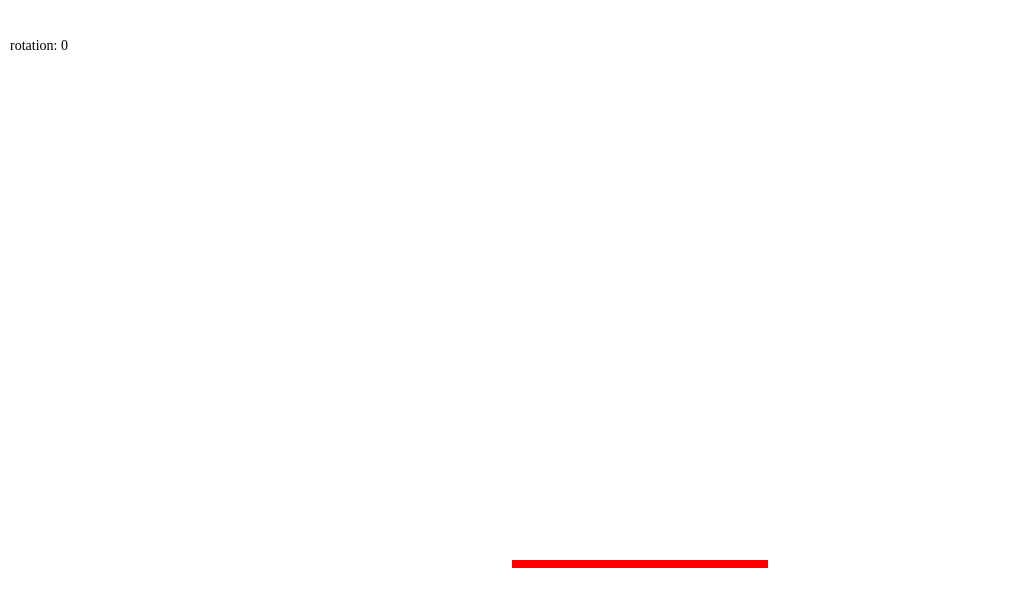
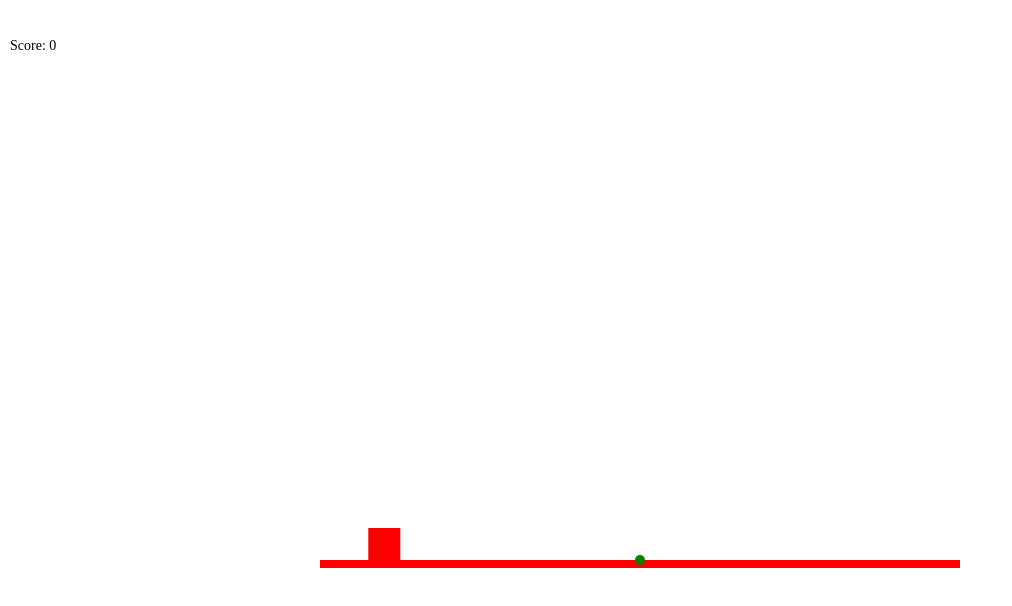
Before and after one commit to James226/Topple, a plain HTML site: page index.html in a window 1280 px wide. Shown: the whole page, without its empty margins (0-1012 px from the left). Drawn offline with Linux system fonts and the light colour scheme.

Commit message:
Added basic boxes & seesaw movement

```diff
--- a/index.html
+++ b/index.html
@@ -8,6 +8,7 @@
 
 		<script>
 			var TO_RADIANS = Math.PI/180;
+			var ROTATION_SPEED = 2;
 
 			var canvas = document.getElementById("gameCanvas");
 			canvas.width = window.innerWidth;
@@ -17,31 +18,111 @@
 
 			var sizeWidth = context.canvas.clientWidth;
 			var sizeHeight = context.canvas.clientHeight;
+			var aspectRatio = sizeWidth / sizeHeight;
 
 			var rotation = 0;
-			var rotateDirection = 1;
+			var activeKeys = [];
+
+			var score = 0;
+
+			var lastDrop = 0;
+			var blocks = [];
+
+			var halfHeight = (-.025 * aspectRatio) / 2 * sizeHeight;
+
+			var getSeeSawHeight = function(x, rot) {
+				return (0.7 * sizeHeight) - (Math.tan((rot) * TO_RADIANS) * (sizeWidth / 2 - (x)));
+			}
+
+			var setRotation = function(rot) {
+				if (rot > 30)
+					rot = 30;
+				else if (rot < -30)
+					rot = -30;
+
+				for (var i = 0; i < blocks.length; i++) {
+					var origHeight = getSeeSawHeight(blocks[i].x * sizeWidth, rotation);
+					if ((blocks[i].y * sizeHeight) - halfHeight >= origHeight) {
+						var newHeight = getSeeSawHeight(blocks[i].x * sizeWidth, rot);
+						blocks[i].y = blocks[i].y + ((newHeight - origHeight) / sizeHeight);
+					}
+				}
+
+				rotation = rot;
+			}
+			var update = function() {
+				var currentTime = new Date().getTime();
+
+				if (activeKeys[65]) {
+					if (rotation > -30)
+						setRotation(rotation - ROTATION_SPEED);
+				} else if (activeKeys[68]) {
+					if (rotation < 30)
+						setRotation(rotation + ROTATION_SPEED);
+				}
+
+				if (currentTime - lastDrop > 5000) {
+					var x = (Math.random() * 0.45) + 0.225;
+					console.log("Spawn Block: " + x);
+					blocks.push({ x: x, y: 0 });
+					lastDrop = currentTime;
+				}
+
+				for (var i = 0; i < blocks.length; i++ ) {
+					if ((blocks[i].y * sizeHeight) - halfHeight < getSeeSawHeight(blocks[i].x * sizeWidth, rotation))
+						blocks[i].y = blocks[i].y + 0.01;
+				}
+
+				draw();
+			}
+
+			var drawSeeSaw = function() {
+				context.save();
+				context.translate(.5 * sizeWidth, .7 * sizeHeight);
+				context.rotate(rotation * TO_RADIANS);
+				context.fillStyle = "#FF0000";
+				context.fillRect(-.25 * sizeWidth,.0,.5 * sizeWidth,.01 * sizeHeight);
+				context.beginPath();
+		        context.arc(0, 0, 5, 0, 2 * Math.PI, false);
+		        context.fillStyle = 'green';
+		        context.fill();
+				context.restore();
+			}
+
+			var drawBlock = function(block) {
+				context.save();
+				context.translate(block.x * sizeWidth, block.y * sizeHeight);
+				context.fillStyle = "#FF0000";
+				var height = (-.025 * aspectRatio);
+				context.fillRect(-.0125 * sizeWidth, -height / 2 * sizeHeight,.025 * sizeWidth, (-.025 * aspectRatio) * sizeHeight);
+				context.restore();
+			}
+
 			var draw = function() {
 				context.clearRect(0, 0, sizeWidth, sizeHeight);
 
 				context.font = "14px serif";
-  				context.fillText("rotation: " + rotation, 10, 50);
+  				context.fillText("Score: " + score, 10, 50);
 
-				context.save();
+				for (var i = 0; i < blocks.length; i++) {
+					drawBlock(blocks[i]);
+				}
 
-				context.translate(.5 * sizeWidth, .7 * sizeHeight);
-				//rotation = rotation + rotateDirection;
-				context.rotate(rotation * TO_RADIANS);
-				//if (Math.abs(rotation) > 30)
-				//    rotateDirection = (rotateDirection == 1) ? -1 : 1;
-
-				context.fillStyle = "#FF0000";
-				context.fillRect(-.1 * sizeWidth,0,.2 * sizeWidth,.01 * sizeHeight);
-
-				context.restore();
+				drawSeeSaw();
 			}
 
 			var tilt = function(x, y) {
-				rotation = x;
+				if (x === null) return;
+
+				setRotation(x);
+			}
+
+			var keyDown = function(event) {
+				activeKeys[event.which] = true;
+			}
+
+			var keyUp = function(event) {
+				activeKeys[event.which] = false;
 			}
 
 			if (window.DeviceOrientationEvent) {
@@ -57,7 +138,10 @@
 			        tilt(orientation.x * 50, orientation.y * 50);
 			    }, true);
 			}
-			setInterval(draw, 50);
+
+			window.addEventListener("keydown", keyDown);
+			window.addEventListener("keyup", keyUp);
+			setInterval(update, 50);
 		</script>
 	</body>
 </html>
```
